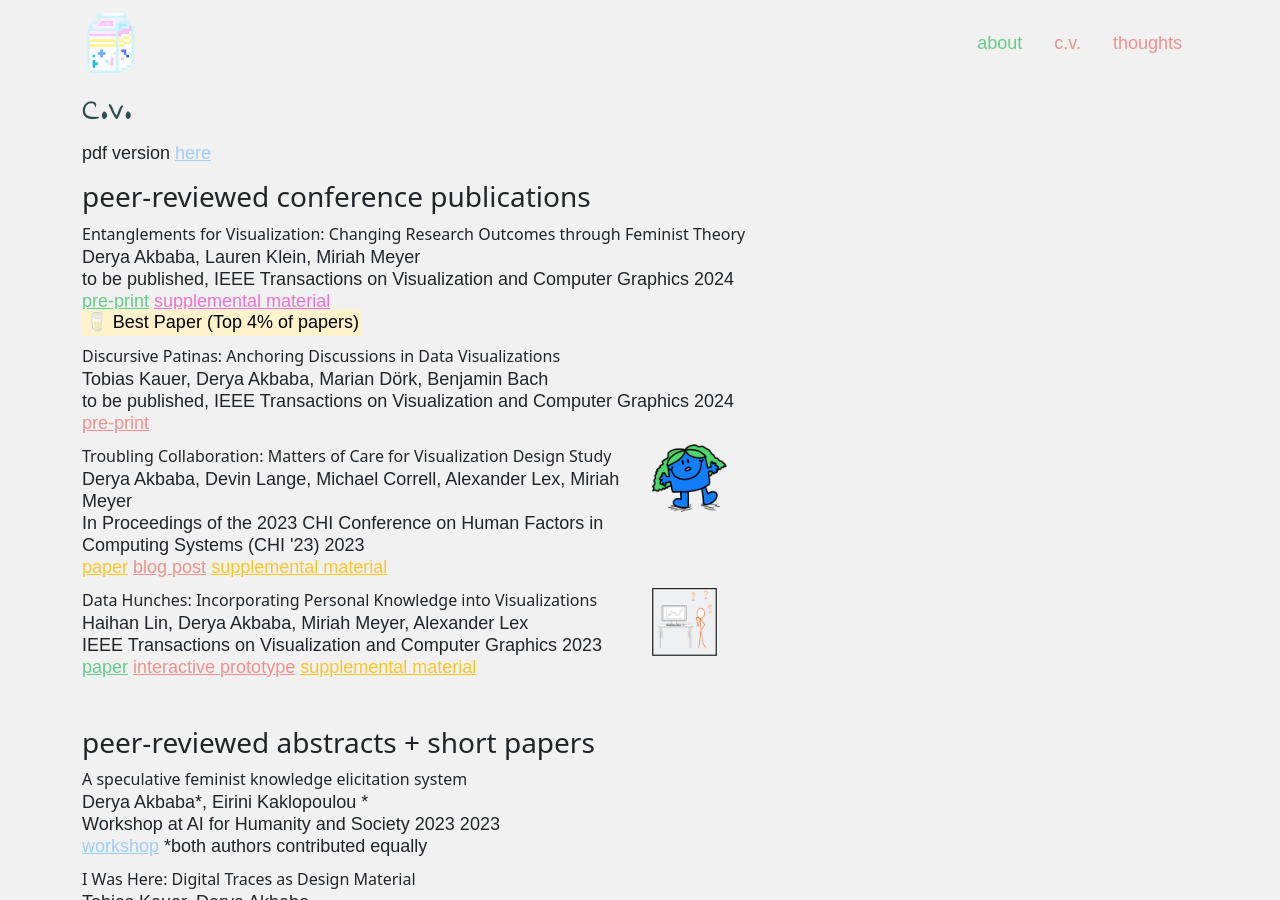
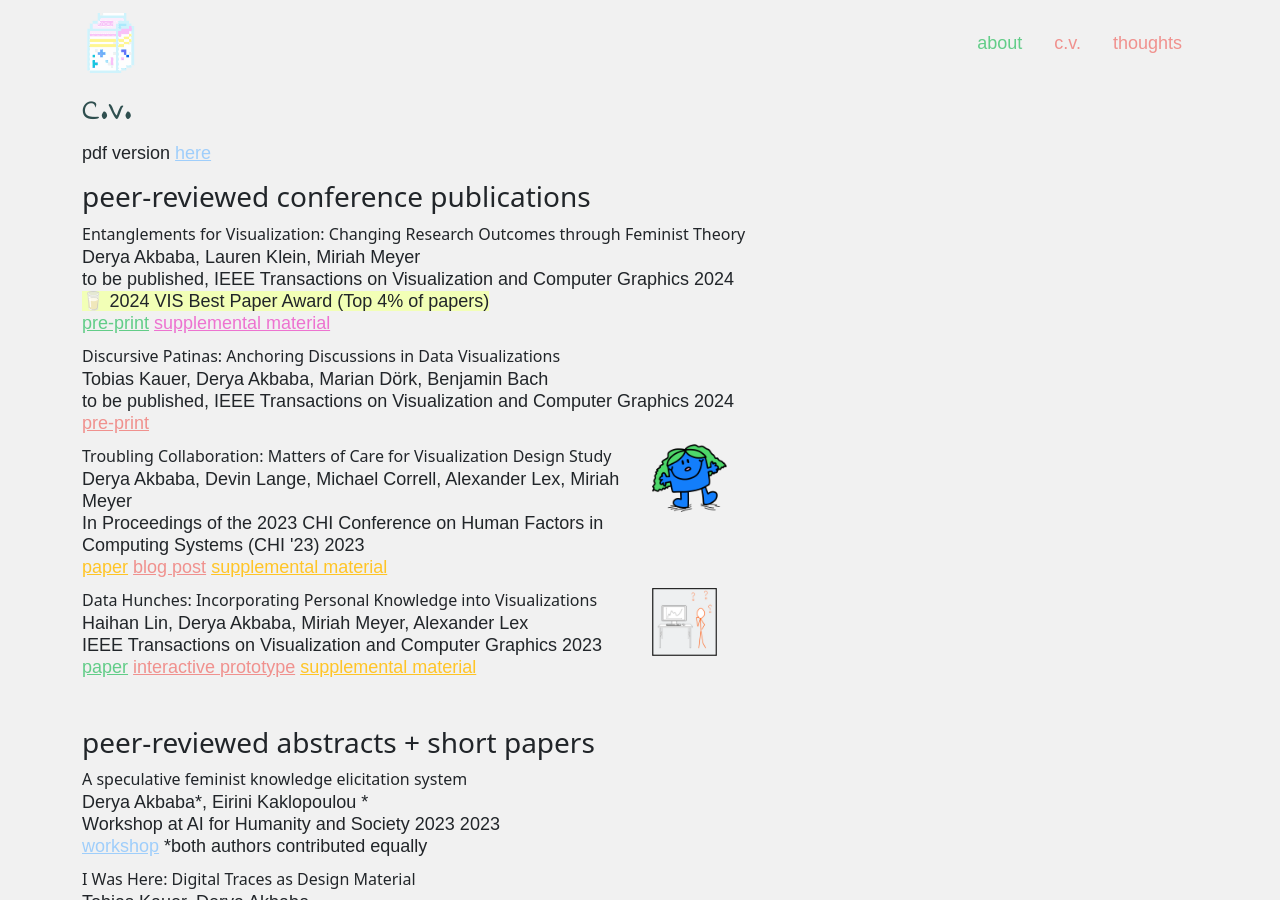
Before and after one commit to gotdairyya/gotdairyya.github.io, a Jekyll site: the page built from cv.md, in a window 1280 px wide and 900 px high. Built offline with Jekyll 4.4.1, drawn with Linux system fonts in a browser that asks for light colours; some web fonts are replaced.

Commit message:
Update best paper styling

```diff
--- a/_data/publications.yml
+++ b/_data/publications.yml
@@ -26,7 +26,7 @@
   links: <a href="https://osf.io/preprints/osf/rw35g">pre-print</a> <a
     href="https://osf.io/ubrdy/">supplemental material</a>
   image:
-  award: 🥛 Best Paper (Top 4% of papers)
+  award: 🥛 2024 VIS Best Paper Award (Top 4% of papers)
 - title: "Discursive Patinas: Anchoring Discussions in Data Visualizations"
   authors: Tobias Kauer, Derya Akbaba, Marian Dörk, Benjamin Bach
   journal: to be published, IEEE Transactions on Visualization and Computer Graphics
--- a/_includes/cv_publications.html
+++ b/_includes/cv_publications.html
@@ -34,10 +34,10 @@
         <bold>{{pub.title}}</bold><br>
         <span>{{pub.authors}}</span><br>
         <span>{{pub.journal}} {{pub.year}}</span><br>
+        {% if pub.award %}
+        <span style="background-color: rgb(242, 255, 182)">{{pub.award}}</span><br>
+        {% endif %}
         <span>{{pub.links}}</span>
-        {% if pub.award %}
-        <br><span><mark>{{pub.award}}</mark></span>
-        {% endif %}
     </div>
     {% if pub.image %}
     <div class="col">
```
